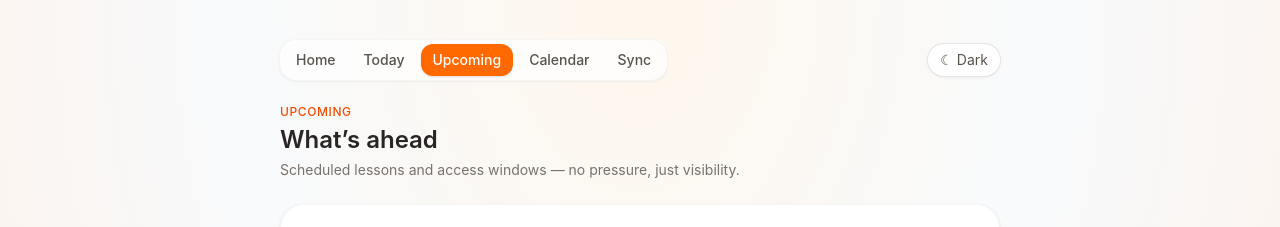
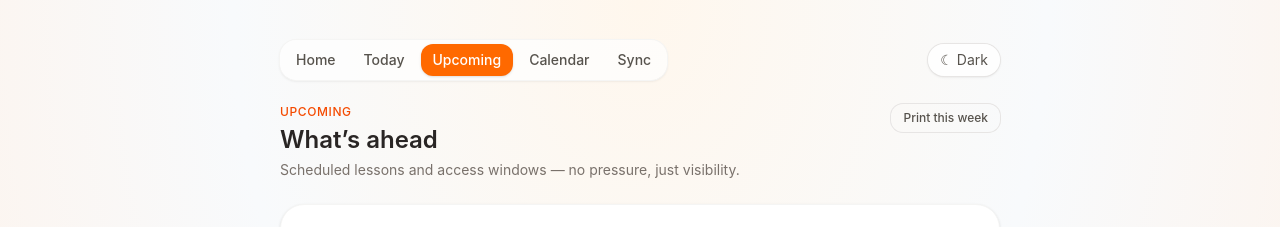
Before and after one commit to kalyankadali/flux-academy-tracker, a React (Vite) app: page / in a window 1280 px wide. Both pictures are taken after a click on the button "Upcoming". Shown: the top 227 px of the page. Built offline with nearby package versions, Linux system fonts and the light colour scheme.

Commit message:
Add calm weekly print/PDF export sheet

```diff
--- a/src/components/UpcomingView.tsx
+++ b/src/components/UpcomingView.tsx
@@ -6,6 +6,7 @@ import { parseLessonKey, lessonNumberLabel } from '../utils/lessonKeys';
 import { peekCourseModules } from '../utils/storage';
 import { accessUntilISO, formatAccessLabel, calmDaysRemaining } from '../utils/access';
 import { isLessonComplete } from '../utils/progress';
+import { WeekExportButton } from './WeekExportButton';
 
 interface Props {
   schedule: Record<string, string>;
@@ -82,6 +83,8 @@ export function UpcomingView({ schedule, onOpen }: Props) {
   return (
     <section className="space-y-6">
       <header className="space-y-1">
+        <div className="flex flex-wrap items-start justify-between gap-3">
+          <div className="space-y-1">
             <p className="text-xs font-medium uppercase tracking-wider text-orange-600 dark:text-orange-300">
               Upcoming
             </p>
@@ -89,6 +92,9 @@ export function UpcomingView({ schedule, onOpen }: Props) {
             <p className="text-sm text-stone-500 dark:text-stone-400">
               Scheduled lessons and access windows — no pressure, just visibility.
             </p>
+          </div>
+          <WeekExportButton schedule={schedule} compact />
+        </div>
       </header>
 
       <div className="rounded-3xl border border-stone-100 bg-white p-5 shadow-sm dark:border-stone-800 dark:bg-stone-900">
```
Lines whose indentation alone changed are shown as unchanged.
